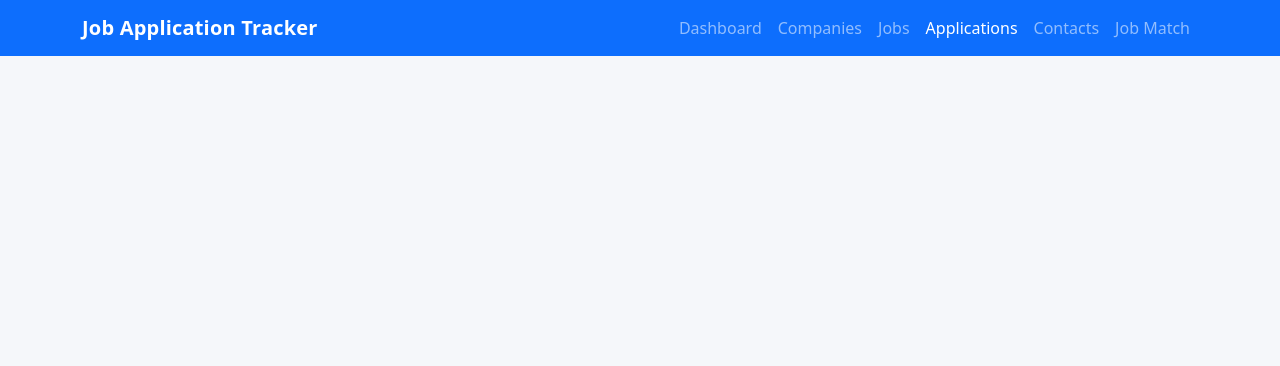
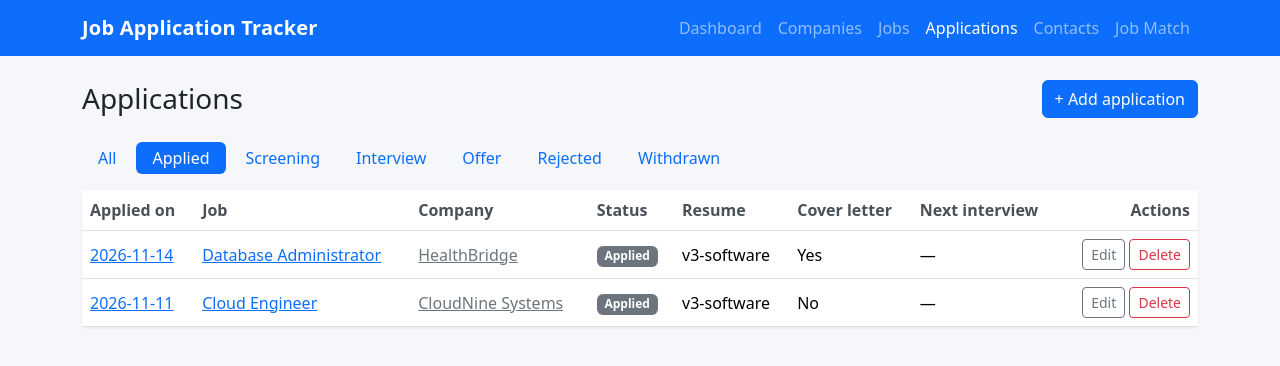
Before and after one commit to KhangHo10/job-application-tracker, a Flask app: page /applications?status=Applied in a window 1280 px wide. Shown: the top 366 px of the page. Run offline with Flask 3, Linux system fonts and the light colour scheme; data comes from the database, SQL or seed files in the repository.

Commit message:
Add app CRUD with status filter, interview rounds, and application/contact transaction

```diff
--- a/app.py
+++ b/app.py
@@ -6,12 +6,14 @@ Endpoint names follow "<section>_<action>" (e.g. companies_edit) so the
 nav bar can highlight the section a page belongs to.
 """
 import os
+from datetime import date
 
 from dotenv import load_dotenv
 from flask import Flask, abort, flash, redirect, render_template, request, url_for
 
 import database as db
-from validators import JOB_TYPES, parse_int, validate_company, validate_job
+from validators import (INTERVIEW_TYPES, JOB_TYPES, STATUSES, parse_int, read_rounds,
+                        validate_application, validate_company, validate_contact, validate_job)
 
 load_dotenv()
 
@@ -61,6 +63,18 @@ def cascade_message(counts):
 
 app.jinja_env.globals["cascade_message"] = cascade_message
 app.jinja_env.globals["JOB_TYPES"] = JOB_TYPES
+app.jinja_env.globals["STATUSES"] = STATUSES
+app.jinja_env.globals["INTERVIEW_TYPES"] = INTERVIEW_TYPES
+
+
+def next_round(application):
+    """The earliest interview round dated today or later, or None."""
+    today = date.today().isoformat()
+    upcoming = [r for r in application["interview_data"]["rounds"] if r["date"] >= today]
+    return min(upcoming, key=lambda r: r["date"]) if upcoming else None
+
+
+app.jinja_env.globals["next_round"] = next_round
 
 
 def flash_errors(errors):
@@ -231,13 +245,101 @@ def jobs_delete(job_id):
 
 
 # ---------------------------------------------------------------------
-# Placeholders until each section is built
+# Applications
 # ---------------------------------------------------------------------
+
+def validate_application_form(form):
+    """validate_application plus a check that the chosen job still exists.
+    Returns (data, errors, job)."""
+    data, errors = validate_application(form)
+    job = db.get_job(data["job_id"]) if data["job_id"] is not None else None
+    if data["job_id"] is not None and job is None:
+        errors.append("The selected job no longer exists.")
+    return data, errors, job
+
+
+def render_application_form(form, rounds, application=None, status=200):
+    return render_template("application_form.html", form=form, rounds=rounds,
+                           application=application, jobs=db.get_job_options(),
+                           today=date.today().isoformat()), status
+
 
 @app.route("/applications")
 def applications():
-    return render_template("base.html", title="Applications")
+    status = request.args.get("status")
+    if status not in STATUSES:
+        status = None
+    return render_template("applications.html", applications=db.get_applications(status),
+                           selected_status=status)
 
+
+@app.route("/applications/new", methods=["GET", "POST"])
+def applications_new():
+    if request.method == "POST":
+        data, errors, job = validate_application_form(request.form)
+        contact = None
+        if request.form.get("add_contact"):
+            contact, contact_errors = validate_contact(request.form, prefix="nc_")
+            errors += [f"New contact: {e}" for e in contact_errors]
+            if job is not None:
+                contact["company_id"] = job["company_id"]
+        if not errors:
+            try:
+                application_id = db.create_application(data, contact)
+            except db.DatabaseError as error:
+                # The transaction was rolled back: neither row was saved.
+                app.logger.exception("Application + contact transaction failed")
+                flash(f"Nothing was saved because the database rejected the request ({error.msg}).", "error")
+            else:
+                saved = f"Saved your application to {job['job_title']} at {job['company_name']}"
+                flash(f"{saved} and added {contact['contact_name']} as a contact." if contact
+                      else f"{saved}.", "success")
+                return redirect(url_for("applications_detail", application_id=application_id))
+        flash_errors(errors)
+        return render_application_form(request.form, read_rounds(request.form), status=400)
+    # ?job_id=N pre-selects the job (from the job detail page and Job Match).
+    return render_application_form(
+        {"job_id": parse_int(request.args.get("job_id") or ""),
+         "application_date": date.today().isoformat(), "status": "Applied"},
+        rounds=[],
+    )
+
+
+@app.route("/applications/<int:application_id>")
+def applications_detail(application_id):
+    application = db.get_application(application_id) or abort(404)
+    return render_template("application_detail.html", application=application,
+                           contacts=db.get_company_contacts(application["company_id"]))
+
+
+@app.route("/applications/<int:application_id>/edit", methods=["GET", "POST"])
+def applications_edit(application_id):
+    application = db.get_application(application_id) or abort(404)
+    if request.method == "POST":
+        data, errors, job = validate_application_form(request.form)
+        if not errors:
+            db.update_application(application_id, data)
+            flash(f"Updated your application to {job['job_title']} at {job['company_name']}.", "success")
+            return redirect(url_for("applications_detail", application_id=application_id))
+        flash_errors(errors)
+        return render_application_form(request.form, read_rounds(request.form),
+                                        application=application, status=400)
+    return render_application_form(application, application["interview_data"]["rounds"],
+                                   application=application)
+
+
+@app.route("/applications/<int:application_id>/delete", methods=["POST"])
+def applications_delete(application_id):
+    application = db.get_application(application_id) or abort(404)
+    db.delete_application(application_id)
+    flash(f"Deleted your application to {application['job_title']} at "
+          f"{application['company_name']}.", "success")
+    return redirect(url_for("applications"))
+
+
+# ---------------------------------------------------------------------
+# Placeholders until each section is built
+# ---------------------------------------------------------------------
 
 @app.route("/contacts")
 def contacts():
--- a/static/app.js
+++ b/static/app.js
@@ -8,3 +8,40 @@ document.addEventListener("submit", function (event) {
         event.preventDefault();
     }
 });
+
+// Interview rounds table on the application form: "+ Add round" copies the
+// row in <template id="round-template">; the x button removes its row.
+function updateRoundsEmptyMessage() {
+    var body = document.getElementById("rounds-body");
+    var empty = document.getElementById("rounds-empty");
+    if (body && empty) {
+        empty.hidden = body.rows.length > 0;
+    }
+}
+
+document.addEventListener("click", function (event) {
+    if (event.target.closest("[data-add-round]")) {
+        var template = document.getElementById("round-template");
+        var body = document.getElementById("rounds-body");
+        body.appendChild(template.content.cloneNode(true));
+        body.rows[body.rows.length - 1].querySelector("input").focus();
+        updateRoundsEmptyMessage();
+        return;
+    }
+    var removeButton = event.target.closest("[data-remove-round]");
+    if (removeButton) {
+        removeButton.closest("tr").remove();
+        updateRoundsEmptyMessage();
+    }
+});
+
+// <input type="checkbox" data-toggle-fieldset="#id"> shows/enables that fieldset
+// while checked. A disabled fieldset's fields are not validated or submitted.
+document.addEventListener("change", function (event) {
+    var selector = event.target.dataset && event.target.dataset.toggleFieldset;
+    if (selector) {
+        var fieldset = document.querySelector(selector);
+        fieldset.disabled = !event.target.checked;
+        fieldset.hidden = !event.target.checked;
+    }
+});
--- /dev/null
+++ b/templates/applications.html
@@ -0,0 +1,65 @@
+{% extends "base.html" %}
+{% from "_macros.html" import delete_button, status_badge %}
+{% block title %}Applications{% endblock %}
+{% block content %}
+<div class="page-header">
+    <h1>Applications</h1>
+    <a class="btn btn-primary" href="{{ url_for('applications_new') }}">+ Add application</a>
+</div>
+
+<ul class="nav nav-pills flex-wrap gap-1 mb-3" aria-label="Filter by status">
+    <li class="nav-item">
+        <a class="nav-link py-1{% if not selected_status %} active{% endif %}" href="{{ url_for('applications') }}">All</a>
+    </li>
+    {% for s in STATUSES %}
+    <li class="nav-item">
+        <a class="nav-link py-1{% if s == selected_status %} active{% endif %}"
+           href="{{ url_for('applications', status=s) }}">{{ s }}</a>
+    </li>
+    {% endfor %}
+</ul>
+
+<div class="card">
+    {% if applications %}
+    <div class="table-responsive">
+        <table class="table table-hover align-middle">
+            <thead>
+                <tr>
+                    <th>Applied on</th>
+                    <th>Job</th>
+                    <th>Company</th>
+                    <th>Status</th>
+                    <th>Resume</th>
+                    <th>Cover letter</th>
+                    <th>Next interview</th>
+                    <th class="text-end">Actions</th>
+                </tr>
+            </thead>
+            <tbody>
+                {% for a in applications %}
+                {% set upcoming = next_round(a) %}
+                <tr>
+                    <td class="text-nowrap"><a href="{{ url_for('applications_detail', application_id=a.application_id) }}">{{ a.application_date }}</a></td>
+                    <td><a href="{{ url_for('jobs_detail', job_id=a.job_id) }}">{{ a.job_title }}</a></td>
+                    <td><a class="link-secondary" href="{{ url_for('companies_detail', company_id=a.company_id) }}">{{ a.company_name }}</a></td>
+                    <td>{{ status_badge(a.status) }}</td>
+                    <td>{{ a.resume_version or "—" }}</td>
+                    <td>{{ "Yes" if a.cover_letter_sent else "No" }}</td>
+                    <td class="text-nowrap">{% if upcoming %}{{ upcoming.date }} · {{ upcoming.type }}{% else %}—{% endif %}</td>
+                    <td class="text-end text-nowrap">
+                        <a class="btn btn-outline-secondary btn-sm" href="{{ url_for('applications_edit', application_id=a.application_id) }}">Edit</a>
+                        {{ delete_button(url_for('applications_delete', application_id=a.application_id),
+                                         "your application to " ~ a.job_title ~ " at " ~ a.company_name) }}
+                    </td>
+                </tr>
+                {% endfor %}
+            </tbody>
+        </table>
+    </div>
+    {% elif selected_status %}
+    <div class="empty-state">No applications with status “{{ selected_status }}”.</div>
+    {% else %}
+    <div class="empty-state">No applications yet. <a href="{{ url_for('applications_new') }}">Add the first one.</a></div>
+    {% endif %}
+</div>
+{% endblock %}
```
Also changed, not shown: database.py (+94 -0 lines), templates/application_detail.html (added, +90 -0 lines), templates/application_form.html (added, +160 -0 lines), templates/job_detail.html (+5 -2 lines), validators.py (+106 -1 lines).
